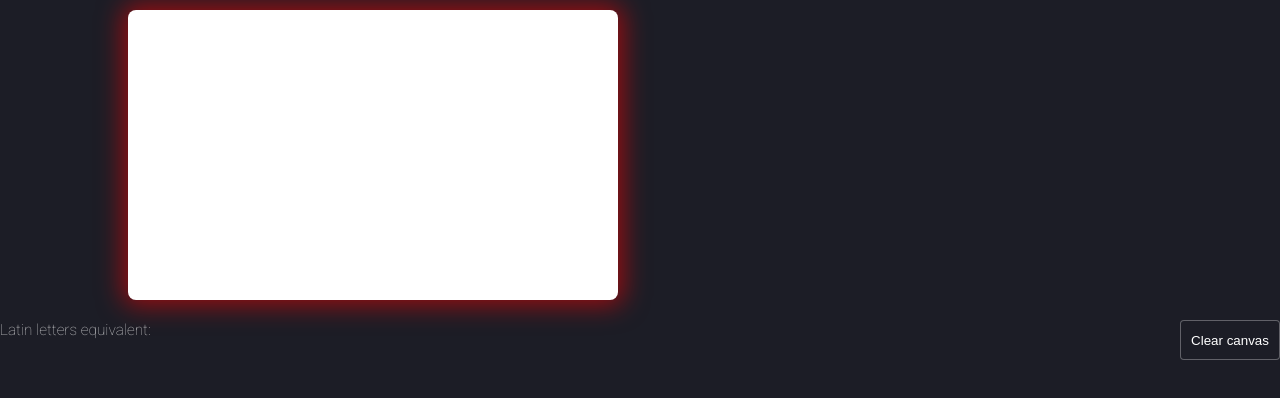
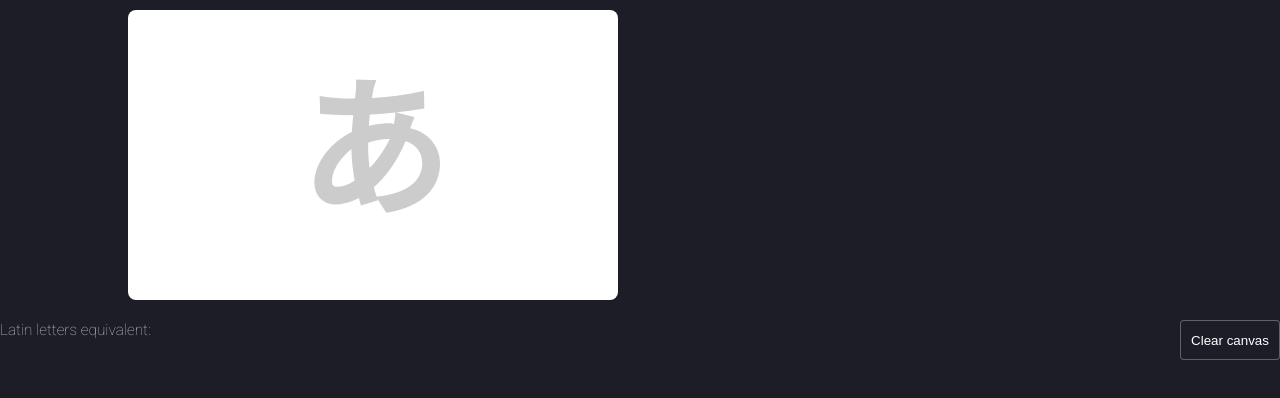
Before and after one commit to ioanasitaru/CLIW, a plain HTML site: page public/components/draw/draw.html in a window 1280 px wide. Both pictures are taken after a click on the button "Clear canvas". Drawn offline with Linux system fonts and the light colour scheme.

Commit message:
Added word on canvas, score and comparison between path and the actual input

```diff
--- a/public/components/draw/draw.html
+++ b/public/components/draw/draw.html
@@ -11,8 +11,8 @@
 
     <script src="../../js/DataService.js"></script>
 </head>
-<body onload="init()">
-    <canvas id="canvas" class="wrong"></canvas>
+<body onload="init()" class="landing">
+    <canvas id="canvas" class=" "></canvas>
     <button onclick="clearCanvas(canvas,ctx);" class="clear-canvas"> Clear canvas</button>
     <p id="translated-word"> Latin letters equivalent: </p>
 </body>
--- a/public/components/draw/draw.js
+++ b/public/components/draw/draw.js
@@ -8,6 +8,13 @@ var canvas, ctx;
 var mouseX, mouseY, mouseDown = 0;
 // Draws a dot at a specific position on the supplied canvas name
 // Parameters are: A canvas context, the x position, the y position, the size of the dot
+
+var translatedWord;
+
+var initialPath;
+
+var score;
+
 function drawLine(ctx, x, y, size) {
     // If lastX is not set, set lastX and lastY to the current position
     if (lastX == -1) {
@@ -42,12 +49,20 @@ function drawLine(ctx, x, y, size) {
 // Clear the canvas context using the canvas width and height
 function clearCanvas(canvas, ctx) {
     ctx.clearRect(0, 0, canvas.width, canvas.height);
+
+
+    ctx.font = "bold 150px Arial";
+    ctx.globalAlpha = 0.2;
+    ctx.fillText(translatedWord, canvas.width/2 - ctx.measureText(translatedWord).width/2, canvas.height/2 + 50);
+    ctx.globalAlpha = 1;
+
 }
 
 // Keep track of the mouse button being pressed and draw a dot at current location
 function sketchpad_mouseDown() {
     mouseDown = 1;
     drawLine(ctx, mouseX, mouseY, 7);
+    compareUserInput();
 }
 
 // Keep track of the mouse button being released
@@ -55,7 +70,21 @@ function sketchpad_mouseUp() {
     mouseDown = 0;
     lastX = -1;
     lastY = -1;
+    console.log(score);
 }
+
+function compareUserInput() {
+    if (initialPath[((mouseY - 1)* canvas.width + mouseX) * 4 + 3] > 0) {
+        document.getElementById('canvas').classList.remove("wrong");
+        score += 1;
+    }
+    else {
+        document.getElementById('canvas').classList.add("wrong");
+        score -= 1;
+    }
+
+}
+
 
 // Keep track of the mouse position and draw a dot if mouse button is currently pressed
 function sketchpad_mouseMove(e) {
@@ -64,7 +93,10 @@ function sketchpad_mouseMove(e) {
     // Draw a dot if the mouse button is currently being pressed
     if (mouseDown == 1) {
         drawLine(ctx, mouseX, mouseY, 7);
+        compareUserInput();
     }
+
+
 }
 
 // Get the current mouse position relative to the top-left of the canvas
@@ -96,11 +128,25 @@ function init() {
         canvas.addEventListener('mousedown', sketchpad_mouseDown, false);
         canvas.addEventListener('mousemove', sketchpad_mouseMove, false);
         window.addEventListener('mouseup', sketchpad_mouseUp, false);
+
     }
 
     let dService = new DataService();
     let randomWord = dService.getRandomWord();
+
     let japaneseEquivalent = dService.translateText(randomWord, word => {
-        ctx.fillText(word, canvas.width / 2, canvas.height / 2);
+        translatedWord = word;
+        ctx.font = "bold 150px Arial";
+        ctx.globalAlpha = 0.2;
+        ctx.fillText(word, canvas.width/2 - ctx.measureText(word).width/2, canvas.height/2 + 50);
+        score = 0;
+        initialPath = ctx.getImageData(0, 0, canvas.width, canvas.height).data;
+        console.log(initialPath.length, initialPath);
+        ctx.globalAlpha = 1;
+
+        console.log(canvas.width, canvas.height);
+
+        // console.log(ctx.canvas.toDataURL());
+
     });
 }
```
